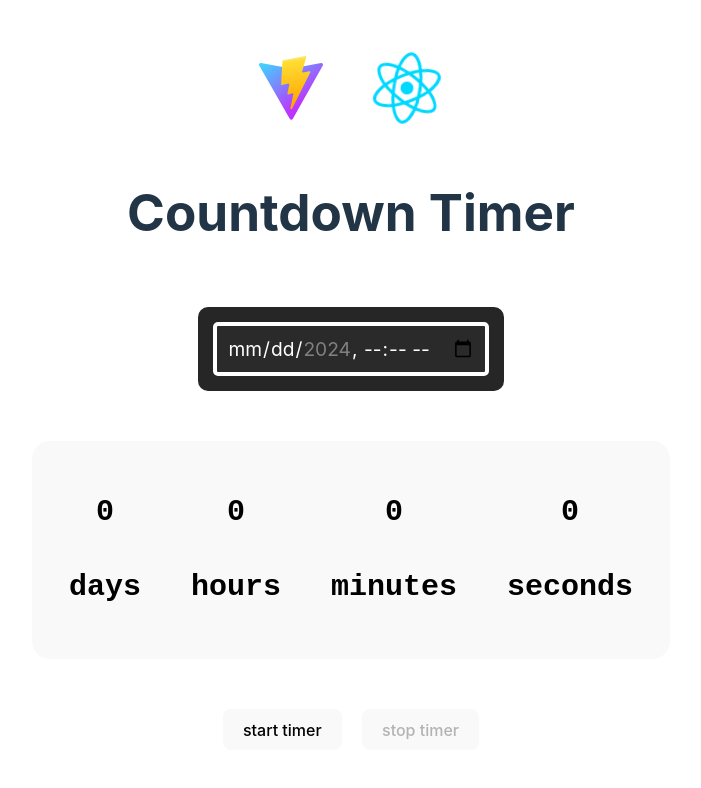
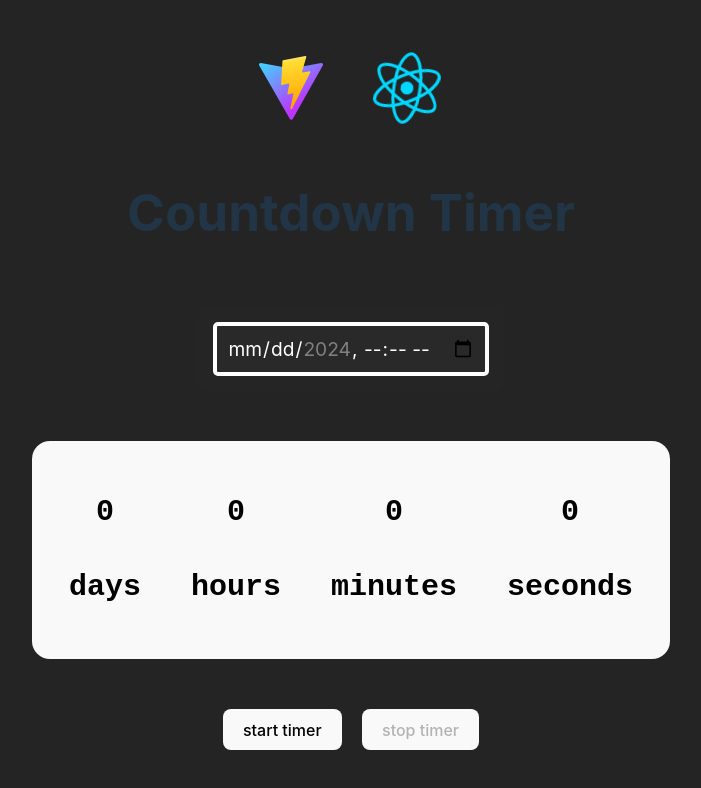
Before and after one commit to kiShubham/crioBuildout_I, a React (Vite) app in the folder client/: page / in a window 1280 px wide. Shown: the top 788 px of the page, without its empty margins (289-990 px from the left). Built offline with nearby package versions, Linux system fonts and the light colour scheme.

Commit message:
fix light mode calender

```diff
--- a/client/src/index.css
+++ b/client/src/index.css
@@ -58,7 +58,7 @@ button:focus-visible {
 @media (prefers-color-scheme: light) {
   :root {
     color: #213547;
-    background-color: #ffffff;
+    /* background-color: #ffffff; */
   }
   a:hover {
     color: #747bff;
@@ -82,7 +82,7 @@ button:focus-visible {
   }
   .calParent {
     padding: 15px;
-    background-color: #262626;
+    background-color: rgba(38, 38, 38, 0.5);
     border-radius: 10px;
   }
 }
```
